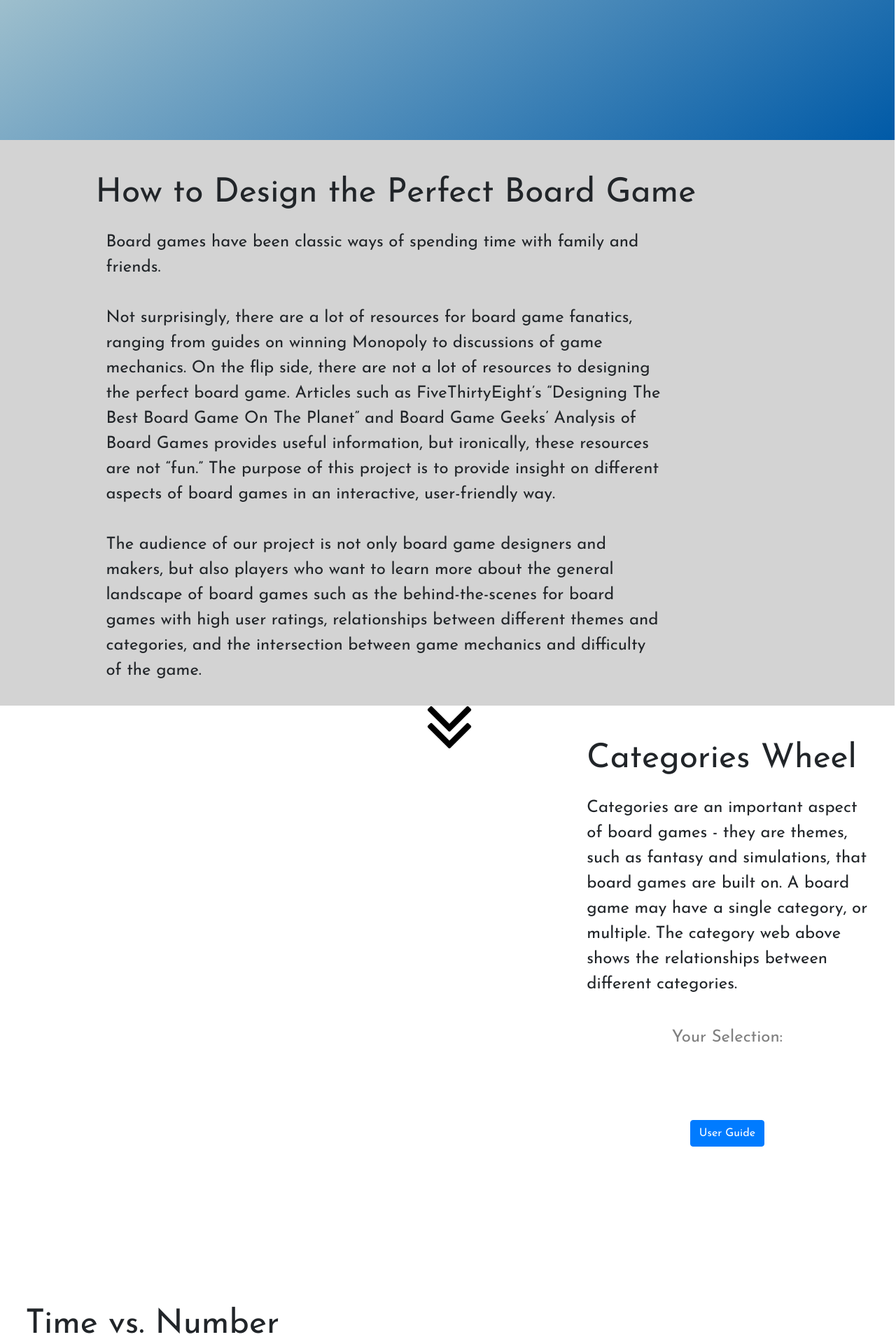
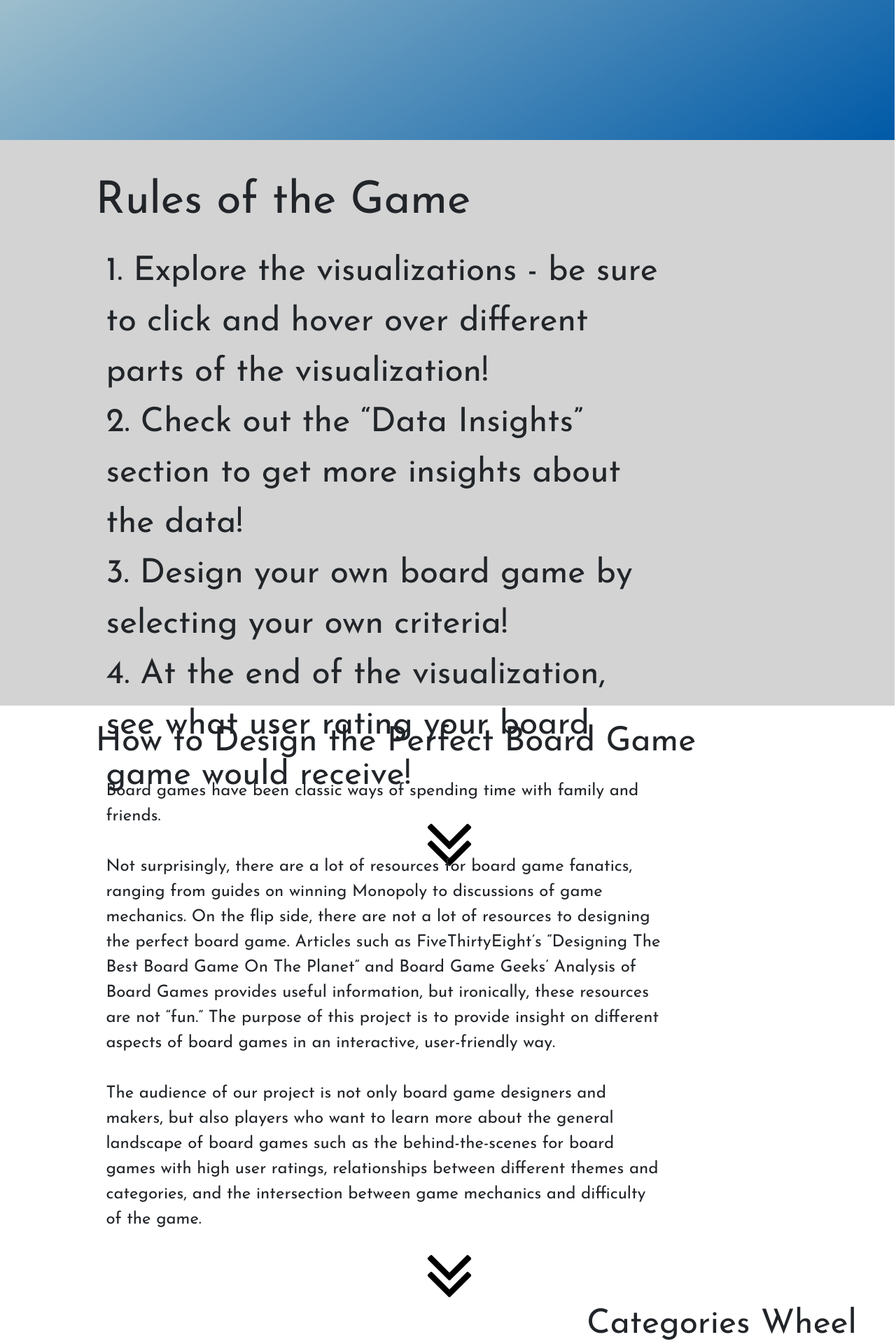
Before and after one commit to sangjunp4rk/boardgame_design_data_viz, a Flask app: page / in a window 1280 px wide. Shown: the part 608-2528 px from the top of the page at 70% size. Run offline with Flask 2, Linux system fonts and the light colour scheme; a map, chart or similar area stays blank; some libraries are stand-ins or nearby versions.

Commit message:
Update main.html
- added a toggle function and few new pages

```diff
--- a/templates/main.html
+++ b/templates/main.html
@@ -93,6 +93,41 @@
           <div class="col-lg-1">
           </div>
           <div class="col-lg-11">
+            <div class="row" id="rules_header" style="font-size: 4em;">
+              Rules of the Game
+            </div>
+
+            <div class="row" id="rules_list">
+              <div class="col-lg-9"  style="font-size: 2em;">
+                1. Explore the visualizations - be sure to click and hover over different parts of the visualization! <br>
+2. Check out the “Data Insights” section to get more insights about the data! <br>
+3. Design your own board game by selecting your own criteria!  <br>
+4. At the end of the visualization, see what user rating your board game would receive! <br>
+
+              </div>
+            </div>
+          </div>
+        </div>
+
+        <div class="row">
+          <div class="col-lg-5">
+          </div>
+          <div class="col-lg-1">
+            <a href="#description" id="rules_arrow_div">
+              <img src="static/images/angle-double-down.svg" class="down_arrow"/>
+            </a>
+          </div>
+        </div>
+      </div>
+
+    </div>
+
+    <div class="row panel" id="description">
+      <div class="col-lg-12">
+        <div class="row">
+          <div class="col-lg-1">
+          </div>
+          <div class="col-lg-11">
             <div class="row" id="rules_header">
               How to Design the Perfect Board Game
             </div>
@@ -120,6 +155,12 @@
 
     </div>
 
+
+
+
+
+
+
     <!-- CATEGORY PANEL -->
     <div class="row panel" id="category_panel">
       <div class="col-lg-8" id="category_data_viz">
@@ -142,12 +183,18 @@
           <div class="selection_text">&nbsp;</div>
         </div>
 
-        <div class="row" id="category_rules_div">
-          <!-- Button to Open the Modal -->
-          <button type="button" class="btn btn-primary" data-toggle="modal" data-target="#categoryModal">
+        <div class="row" id="category_rules_div" >
+
+          <button type="button" class="btn btn-primary" data-toggle="modal" data-target="#categoryModal" style="margin-right: 2.5%;" >
             User Guide
           </button>
+          <button type="button" onclick="myFunction()" class="btn btn-primary"  style="margin-left: 2.5%;">
+            Data Insight
+          </button>
+          <div id="myDIV" style="position: absolute; top: 50%; color: white;" >
 
+            fdsafasd
+        </div>
           <!-- The Modal -->
           <div class="modal" id="categoryModal">
             <div class="modal-dialog">
@@ -335,24 +382,53 @@
     <!-- RATING RESULT -->
     <div class="row panel" id="rating_panel">
       <div class="col-lg-12">
-        <div class="row">
-          <div class="col-lg-4">
-            <div class="row" id="results_header">
-              Result
+        <div id="left-text"> You selected: </div>
+        <div class="row " style="margin-top: 5%; font-size: 3rem;" >
+
+          <div class="col-lg-2 offset-lg-2" style="background-color: green; height: 400px; ">
+            <div class="row " style= "height: 20%;background-color: yellow;">
+              Category
+              </div>
+            <div class="row "style= "height: 60%;background-color: white; font-size: 2.5em;">
+              5.7
+              </div>
+            <div class="row "style= "height: 20%;background-color: purple;">
+              Horror
+              </div>
+
             </div>
+            <div class="col-lg-2 offset-lg-1" style="background-color: yellow; height: 400px; ">
+              <div class="row " style= "height: 20%;background-color: yellow; ">
+              Min Players
+              </div>
+            <div class="row "style= "height: 60%;background-color: white;font-size: 2.5em;">
+               5.9
+              </div>
+            <div class="row "style= "height: 20%;background-color: purple;">
+              5 Players
+              </div>
+          </div>
+          <div class="col-lg-2 offset-lg-1" style="background-color: blue; height: 400px;">
+            <div class="row " style= "height: 20%;background-color: yellow;">
+              Mechanism
+              </div>
+            <div class="row "style= "height: 60%;background-color: white;font-size: 2.5em;">
+              6.1
+              </div>
+            <div class="row "style= "height: 20%;background-color: purple;">
+              Line Drawing
+              </div>
+          </div>
 
-            <div class="row" id="results_text">
-              xyz....
+        </div>
+        <div class="row " style="margin-top: 5%; ">
+          <div class="col-lg-4 offset-lg-4" style="height: 200px;background-color: black;">
+            <div class="row " style= "height: 40%;background-color: white; font-size: 2.5rem; ">
+              Overall Rating</div>
+            <div class="row " style= "height: 60%;background-color: yellow;font-size: 4em;">
+              6.23</div>
+
             </div>
-
-            <div class="row">
-              <button type="button" class="btn btn-primary" id="get_results">Calculate Score</button>
-            </div>
-
-            <div class="col-lg-8">
-            </div>
-          </div>
-        </div>
       </div>
     </div>
 
```
